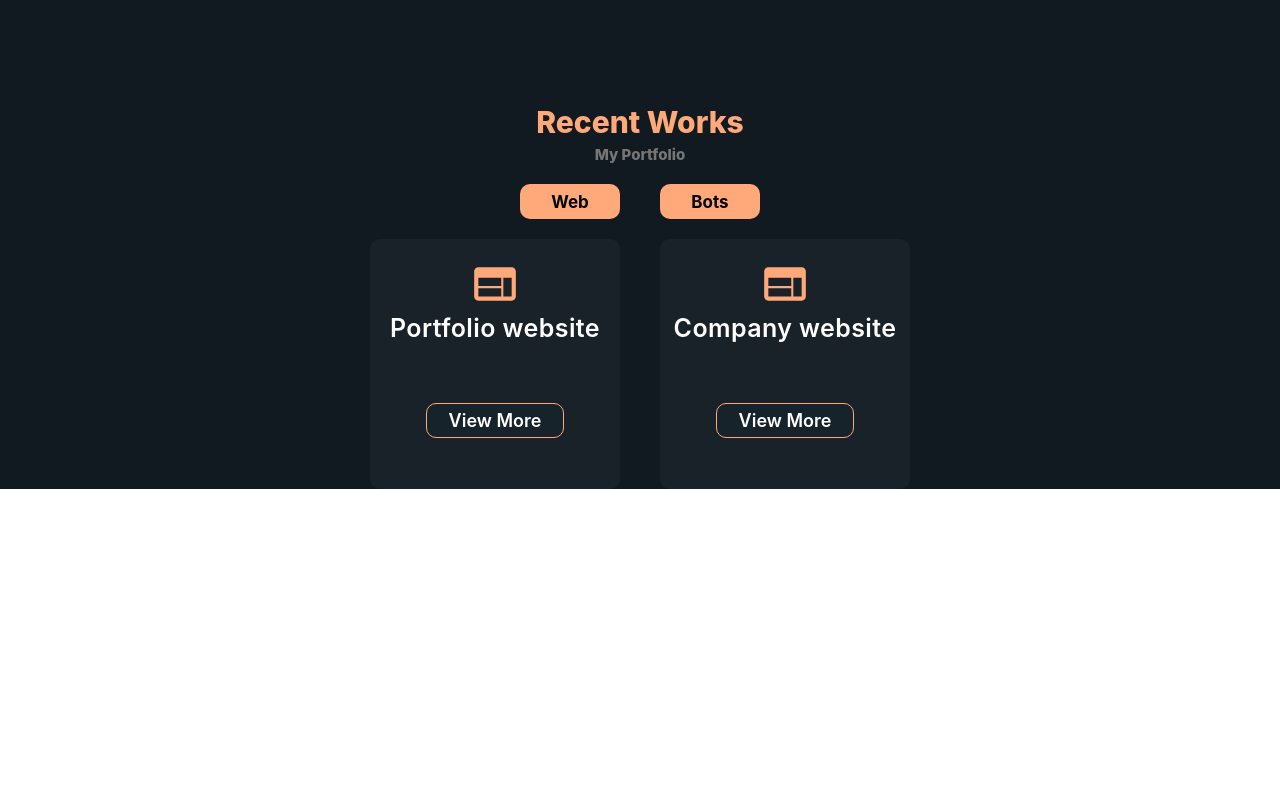
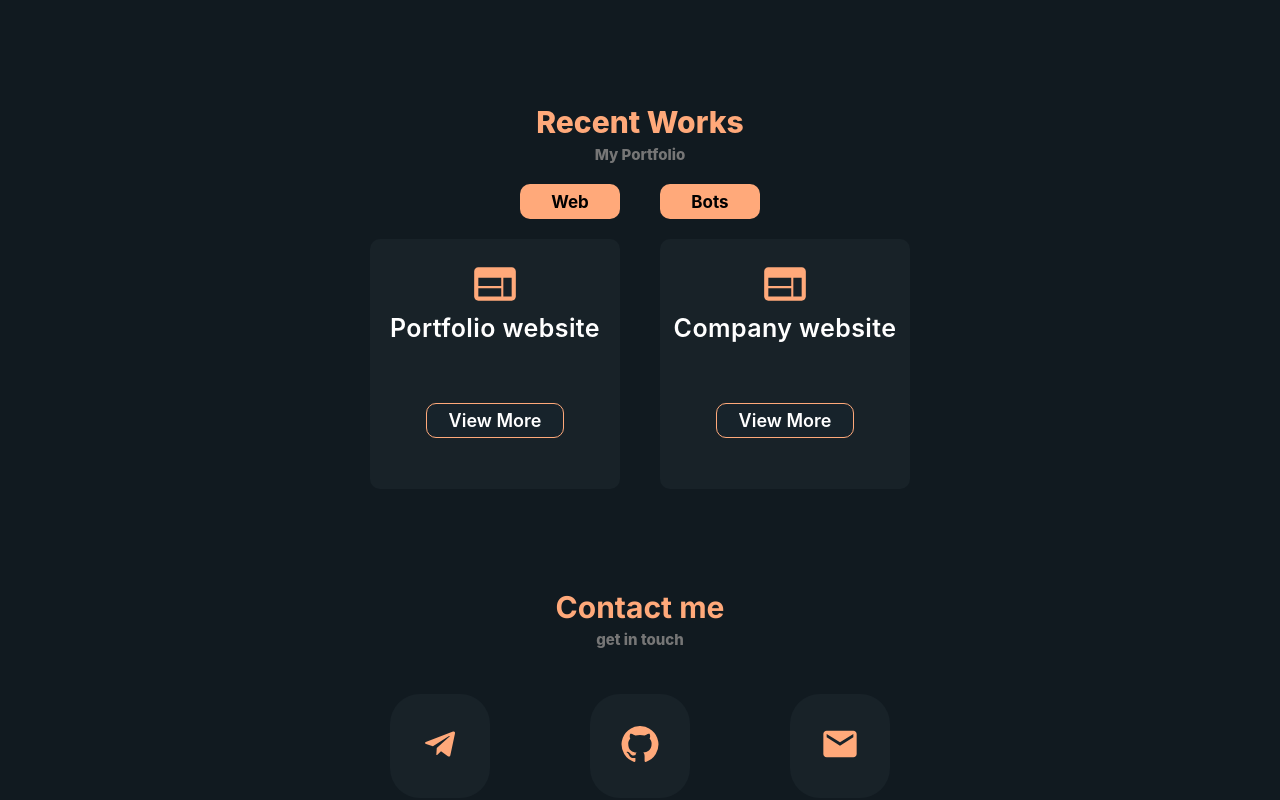
Before and after one commit to samuraii-company/AlonePersonalWebsite, a React (Create React App) app: page / in a window 1280 px wide. Shown: the part 2067-2867 px from the top of the page. Before the commit the page ends 2556 px from the top, so only its background shows below. Built offline with nearby package versions, Linux system fonts and the light colour scheme.

Commit message:
add contact me

```diff
--- /dev/null
+++ b/src/components/Contact.jsx
@@ -0,0 +1,72 @@
+import React from 'react'
+import styled from 'styled-components'
+import GitHubIcon from '@mui/icons-material/GitHub';
+import TelegramIcon from '@mui/icons-material/Telegram';
+import EmailIcon from '@mui/icons-material/Email';
+
+function Contact() {
+  return (
+    <Container>
+        <div className="text-wrapper">
+            <h1>Contact me</h1>
+            <h2>get in touch</h2>
+        </div>
+        <div className="social-wrapper">
+            <i><TelegramIcon sx={{fontSize:40,color:"#FFA97A"}}/></i>
+            <i><GitHubIcon sx={{fontSize:40,color:"#FFA97A"}}/></i>
+            <i><EmailIcon sx={{fontSize:40,color:"#FFA97A"}}/></i>
+        </div>
+    </Container>
+  )
+}
+
+export default Contact
+
+const Container = styled.div`
+    padding-top: 100px;
+    display: flex;
+    justify-content:center;
+    align-items: center;
+    flex-direction: column;
+    .text-wrapper{
+        display: flex;
+        justify-content:center;
+        align-items: center;
+        flex-direction: column;
+        h1{
+            font-family: 'Inter';
+            font-style: normal;
+            font-weight: 800;
+            font-size: 30px;
+            color: #FFA97A;
+        }
+        h2{
+            margin-top: 5px;
+            font-style: normal;
+            font-weight: 800;
+            font-size: 15px;
+            color: #767676;
+        }
+    }
+    .social-wrapper{
+        margin-top: 45px;
+        display: flex;
+        justify-content:center;
+        align-items: center;
+        margin-bottom: 60px;
+        i{
+            padding: 30px 30px;
+            margin: 0 50px;
+            background: #182228;
+            border-radius: 30px;
+            cursor: pointer;
+            &:hover{
+                background:#17232B;
+            }
+            @media(max-width:520px){
+                margin: 0 15px;
+                padding: 25px 25px;
+            }
+        }
+    }
+`
--- a/src/components/RecentWorks.jsx
+++ b/src/components/RecentWorks.jsx
@@ -214,6 +214,7 @@ const Container = styled.div`
             }
             .git{
                 margin-top: 20px;
+                cursor: pointer;
             }
         }
     }
--- a/src/pages/HomePage.jsx
+++ b/src/pages/HomePage.jsx
@@ -6,6 +6,7 @@ import styled from 'styled-components'
 import Stack from '../components/Stack'
 import Offers from '../components/Offers'
 import RecentWorks from '../components/RecentWorks'
+import Contact from '../components/Contact'
 
 function HomePage() {
   return (
@@ -16,6 +17,7 @@ function HomePage() {
         <Stack />
         <Offers />
         <RecentWorks />
+        <Contact />
       </Home>
 
   )
```
